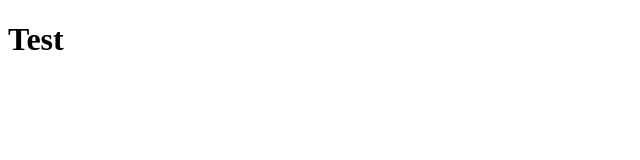
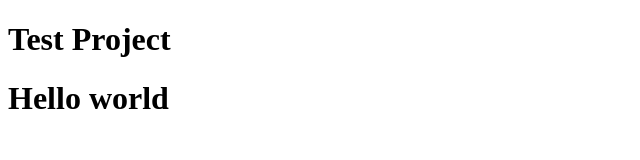
Before and after one commit to CouchNoemi/TestRepo, a plain HTML site: page index.html in a window 1280 px wide. Shown: the whole page, without its empty margins (0-640 px from the left). Drawn offline with Linux system fonts and the light colour scheme.

Commit message:
add hello world

```diff
--- a/index.html
+++ b/index.html
@@ -1,11 +1,12 @@
 <!DOCTYPE html>
 <html lang="en">
-<head>
-    <meta charset="UTF-8">
-    <meta name="viewport" content="width=device-width, initial-scale=1.0">
+  <head>
+    <meta charset="UTF-8" />
+    <meta name="viewport" content="width=device-width, initial-scale=1.0" />
     <title>Test Porject</title>
-</head>
-<body>
-    <h1>Test</h1>
-</body>
+  </head>
+  <body>
+    <h1>Test Project</h1>
+    <h1>Hello world</h1>
+  </body>
 </html>
```
